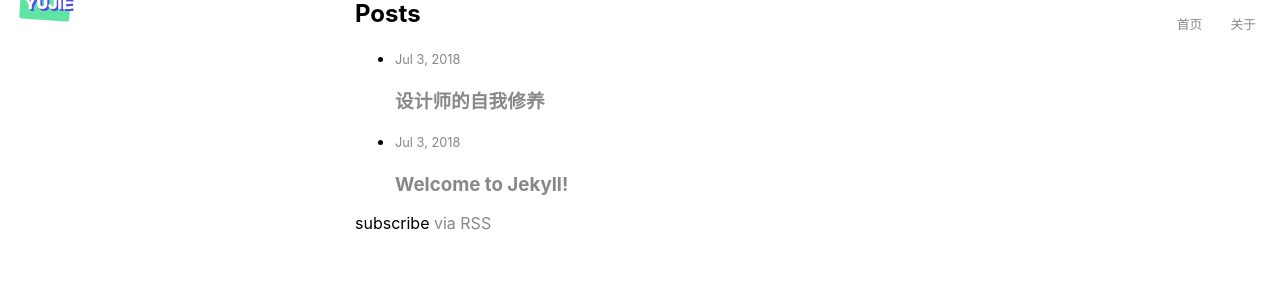
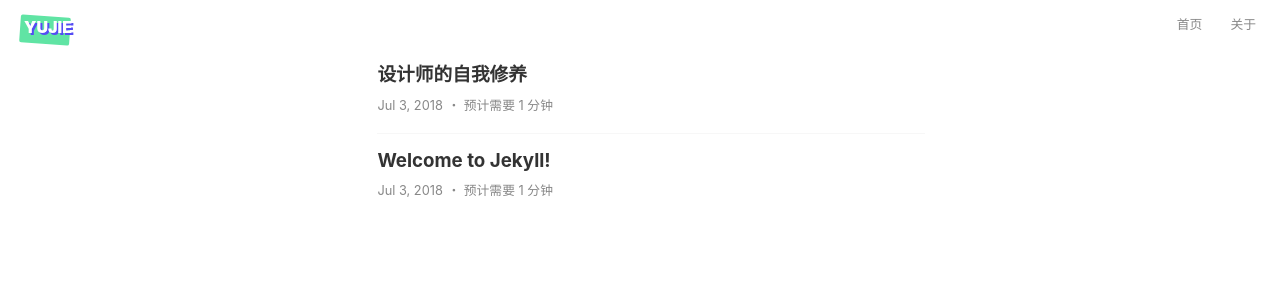
Before and after one commit to imyujie/imyujie.github.io, a Jekyll site: the page built from index.md, in a window 1280 px wide. Shown: the top 300 px of the page. Built offline with Jekyll 4.4.1, drawn with Linux system fonts in a browser that asks for light colours.

Commit message:
update mobile style

```diff
--- a/_layouts/home.html
+++ b/_layouts/home.html
@@ -1,31 +1,42 @@
-<html lang="zh-cn">
+<html class="home" lang="zh-cn">
   {% include head.html %}
   <body>
     {% include header.html %}
-    <div class="wrapper">
 
 
     {%- if site.posts.size > 0 -%}
-      <h2 class="post-list-heading">{{ page.list_title | default: "Posts" }}</h2>
-      <ul class="post-list">
+      <!-- <h2 class="post-list-heading">{{ page.list_title | default: "Posts" }}</h2> -->
+      <ul class="post-list wrapper">
         {%- for post in site.posts -%}
         <li>
+          <a class="post-link" href="{{ post.url | relative_url }}">
+
+
+          <h3>{{ post.title | escape }}</h3>
           {%- assign date_format = site.minima.date_format | default: "%b %-d, %Y" -%}
           <span class="post-meta">{{ post.date | date: date_format }}</span>
-          <h3>
-            <a class="post-link" href="{{ post.url | relative_url }}">
-              {{ post.title | escape }}
-            </a>
-          </h3>
+
+          <span class="post-meta reading-time" title="Estimated read time">
+              ・
+            {% assign words = post.content | number_of_words %}
+            预计需要
+            {% if words < 360 %}
+              1 分钟
+            {% else %}
+              {{ words | divided_by:180 }} 分钟
+            {% endif %}
+          </span>
+
           {%- if site.show_excerpts -%}
             {{ post.excerpt }}
           {%- endif -%}
+          </a>
         </li>
         {%- endfor -%}
       </ul>
 
-      <p class="rss-subscribe">subscribe <a href="{{ "/feed.xml" | relative_url }}">via RSS</a></p>
+      <!-- <p class="rss-subscribe">subscribe <a href="{{ "/feed.xml" | relative_url }}">via RSS</a></p> -->
     {%- endif -%}
-    </div>
+    {% include script.html %}
   </body>
 </html>
--- a/_sass/style.scss
+++ b/_sass/style.scss
@@ -47,8 +47,6 @@ body>header {
 
 .sitemark {
     position: relative;
-    top: -1.5rem;
-
 }
 
 $padding-lr: 1.1rem;
@@ -226,6 +224,7 @@ article.wrapper {
 
 
 .header-container {
+    box-sizing: border-box;
     padding: 0 $mobile-padding-lr+.1rem;
 }
 
@@ -273,6 +272,7 @@ footer {
     margin-top: 3rem;
     .sitemark {
         height: 1px;
+        top: -1.5rem;
     }
     .nav {
         padding: 1rem 0;
@@ -283,11 +283,85 @@ footer {
     margin-bottom: 3rem;
 }
 
+
+.home .wechat header {
+    display: block;
+}
+.wechat {
+    .rss-subscribe {
+        display: none;
+    }
+}
+
+.home {
+    background-color: #fff;
+}
+
+.post-list {
+    padding: 0;
+    margin-top: 3rem;
+    li {
+        position: relative;
+        background-color: #fff;
+        width: 100vw;
+        margin: 0;
+        max-width: 570px;
+        overflow: hidden;
+        list-style: none;
+        h3 {
+            margin: 0 0 .5rem 0;
+            color: #333;
+        }
+        a {
+            display: block;
+            width: 100%;
+            color: #333;
+            box-sizing: border-box;
+            padding: 1rem $mobile-padding-lr;
+            border-radius: 6px;
+            &:hover {
+                background-color: #f5f5f5;
+            }
+        }
+        &:after {
+            content: " ";
+            display: block;
+            transform: scaleY(.5);
+            height: 1px;
+            background-color: #eee;
+            width: 100vw;
+            position: absolute;
+            bottom: 0;
+            left: $mobile-padding-lr;
+        }
+        &:last-child:after {
+            height: 0;
+        }
+    }
+}
+
+
 @media only screen and (max-width: 940px) {
     body>header {
-        position: static;
+        position: relative;
+        background-color: #000;
+        z-index: -999;
+        .marktext {
+            top: -.1rem;
+        }
+        .nav {
+            line-height: 18px;
+        }
+    }
+
+    .home {
+        background: #f9f9f9;
     }
     .post-header {
         margin-bottom: 1rem;
     }
+
+    .post-list {
+        margin: 0;
+    }
 }
```
Also changed, not shown: _includes/script_home.html (added).
